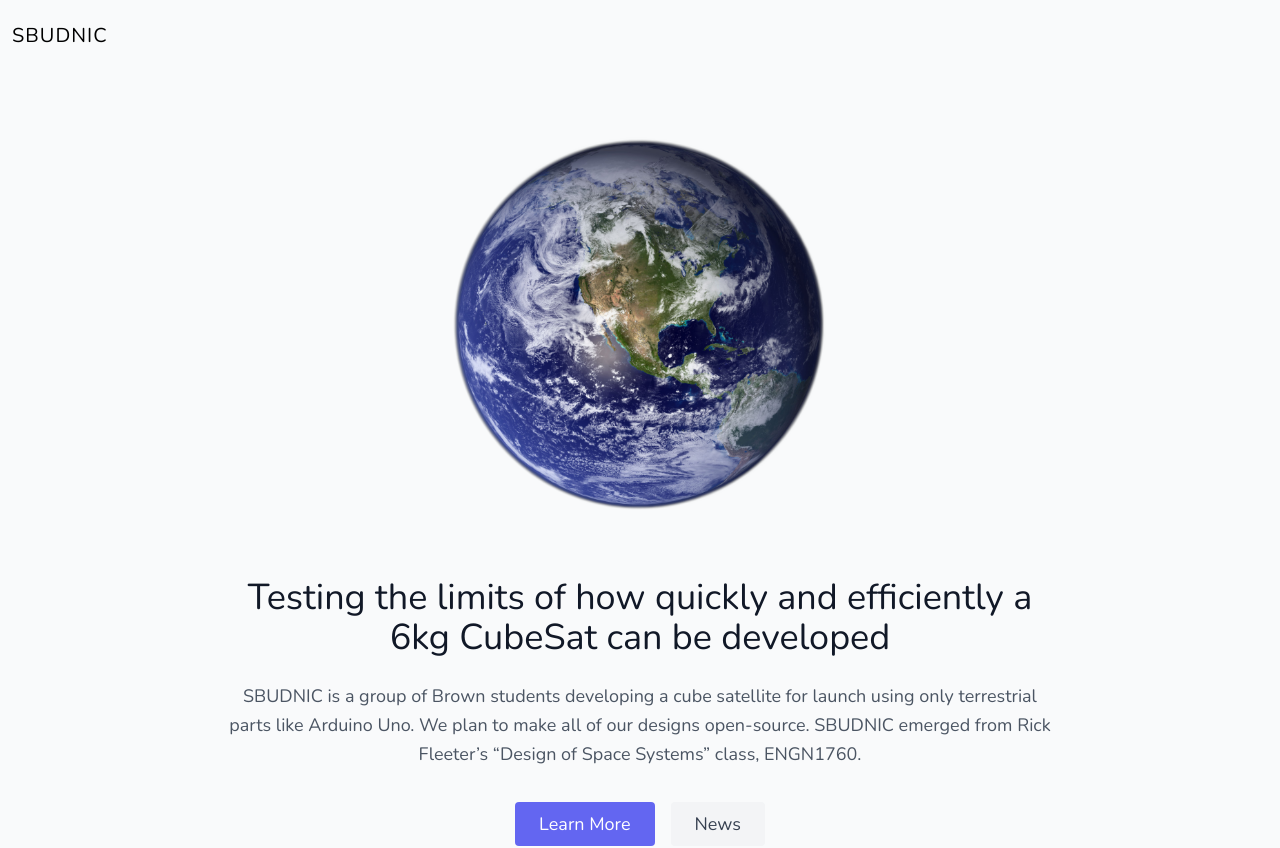
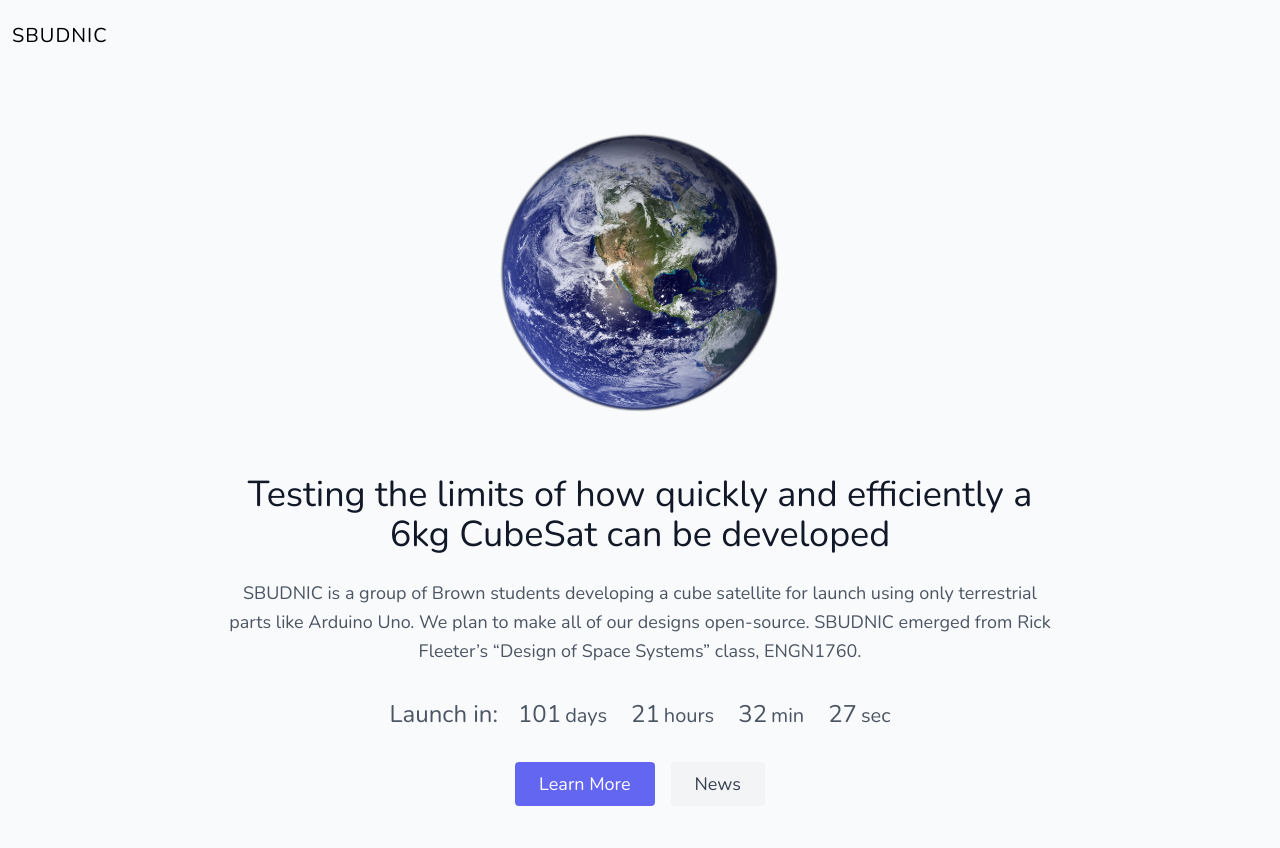
Before and after one commit to benkilimnik/SBUDNIC, a React (Create React App) app: page / in a window 1280 px wide. Shown: the top 848 px of the page. Built offline with nearby package versions, Linux system fonts and the light colour scheme; what @tailwindcss/typography would draw is missing.

Commit message:
update homepage

```diff
--- a/src/components/Footer.js
+++ b/src/components/Footer.js
@@ -1,11 +1,11 @@
 import React from "react"
-import { FontAwesomeIcon } from "@fortawesome/react-fontawesome"
-import {
+// import { FontAwesomeIcon } from "@fortawesome/react-fontawesome"
+// import {
   // faLinkedinIn,
   // faTwitter,
   // faInstagramSquare,
-  faSkyatlas,
-} from "@fortawesome/free-brands-svg-icons"
+  // faSkyatlas,
+// } from "@fortawesome/free-brands-svg-icons"
 // import { space3 } from "./content/images"
 
 const Footer = () => {
@@ -45,8 +45,8 @@ const Footer = () => {
 
       <footer class="text-gray-600 body-font">
         <div class="container px-5 py-8 mx-auto flex items-center sm:flex-row flex-col">
-          <a href="test" class="flex title-font font-medium items-center md:justify-start justify-center text-gray-900">
-            <FontAwesomeIcon icon={faSkyatlas} size="lg" />
+          <a href="/" class="flex title-font font-medium items-center md:justify-start justify-center text-gray-900">
+            {/* <FontAwesomeIcon icon={faSkyatlas} size="lg" /> */}
             {/* <img
             className="w-1/12"
             src={space3}
--- a/src/components/ItemPages/Home.js
+++ b/src/components/ItemPages/Home.js
@@ -2,48 +2,48 @@ import React from "react"
 import Footer from "../Footer"
 import { Link } from "react-router-dom"
 import { space3 } from "../content/images"
-// import Countdown, { calcTimeDelta } from "react-countdown"
+import Countdown, { calcTimeDelta } from "react-countdown"
 
-// const renderer = ({ days, hours, minutes, seconds, completed }) => {
-//   return (
-//     <div className="flex flex-col items-center lg:items-start">
-//       <div className="grid grid-flow-col gap-5 pb-8 place-items-end auto-cols-max">
-//         <span className="text-xl md:text-3xl">Launch in:</span>
-//         <div className="md:text-xl">
-//           <span className="pr-1 text-xl md:text-3xl">
-//             <span>{days}</span>
-//           </span>
-//           days
-//         </div>
-//         <div className="md:text-xl">
-//           <span className="px-1 text-xl md:text-3xl">
-//             <span>{hours}</span>
-//           </span>
-//           hours
-//         </div>
-//         <div className="md:text-xl">
-//           <span className="px-1 text-xl md:text-3xl">
-//             <span> {minutes}</span>
-//           </span>
-//           min
-//         </div>
-//         <div className="md:text-xl">
-//           <span className="px-1 text-xl md:text-3xl">
-//             <span>{seconds}</span>
-//           </span>
-//           sec
-//         </div>
-//       </div>
-//     </div>
-//   )
-// }
+const renderer = ({ days, hours, minutes, seconds, completed }) => {
+  return (
+    <div className="flex flex-col items-center lg:items-start">
+      <div className="grid grid-flow-col gap-5 pb-8 place-items-end auto-cols-max">
+        <span className="text-xl md:text-2xl">Launch in:</span>
+        <div className="md:text-xl">
+          <span className="pr-1 text-xl md:text-2xl">
+            <span>{days}</span>
+          </span>
+          days
+        </div>
+        <div className="md:text-xl">
+          <span className="px-1 text-xl md:text-2xl">
+            <span>{hours}</span>
+          </span>
+          hours
+        </div>
+        <div className="md:text-xl">
+          <span className="px-1 text-xl md:text-2xl">
+            <span> {minutes}</span>
+          </span>
+          min
+        </div>
+        <div className="md:text-xl">
+          <span className="px-1 text-xl md:text-2xl">
+            <span>{seconds}</span>
+          </span>
+          sec
+        </div>
+      </div>
+    </div>
+  )
+}
 
 const Home = () => (
   <>
     <section class="text-gray-600 body-font">
       <div class="container mx-auto flex px-5 py-8 items-center justify-center flex-col">
         <img
-          class="lg:w-2/6 md:w-3/6 w-5/6 mb-10 object-cover object-center rounded"
+          class="lg:w-3/12 md:w-3/6 w-5/6 mb-10 object-cover object-center rounded"
           alt="hero"
           // src="https://dummyimage.com/720x600"
           src={space3}
@@ -56,12 +56,12 @@ const Home = () => (
           <p class="mb-8 text-lg leading-relaxed">
           SBUDNIC is a group of Brown students developing a cube satellite for launch using only terrestrial parts like Arduino Uno. We plan to make all of our designs open-source. SBUDNIC emerged from Rick Fleeter’s “Design of Space Systems” class, ENGN1760.
           </p>
-          {/* <div className="flex justify-center">
+          <div className="flex justify-center">
             <Countdown
               date={Date.now() + calcTimeDelta("2021-11-01T00:00:00").total}
               renderer={renderer}
             />
-          </div> */}
+          </div>
           <div class="flex justify-center">
             <Link to="/about" class="inline-flex text-white bg-indigo-500 border-0 py-2 px-6 focus:outline-none hover:bg-indigo-600 rounded text-lg">
               Learn More
--- a/src/components/Navbar.js
+++ b/src/components/Navbar.js
@@ -48,7 +48,7 @@ export default function Navbar({ navItems }) {
                     className="flex items-center px-4 py-2 leading-snug btn btn-ghost btn-sm"
                     to={`${nav.navItem}`}
                   >
-                    <span className="tracking-wider title-font text-md">
+                    <span className="tracking-wider text-md title-font">
                       {nav.navItem}
                     </span>
                   </NavLink>
--- a/src/components/content/team.js
+++ b/src/components/content/team.js
@@ -1,34 +1,35 @@
-// import { sbudnic, space3, rick, dheraj, daniel, marco } from "../content/images"
-import {  space3 } from "../content/images"
+import { space3, rick, dheraj, daniel, marco } from "../content/images"
+// import {  space3 } from "../content/images"
 
 const team = [
   {
     id: 1,
     title: "Rick Fleeter",
-    subtitle: "The resident space guy on the School of Engineering faculty since 2002. Brown AB 1976, PhD 1981 in engineering. Started building small satellites with Amsat while at Brown in the 1970s. During the 1980s and 1990s wrote several books and book chapters, taught professional courses and started a company all dedicated to making small satellites a reality. In addition to working at Brown I'm a visiting professor at La Sapienza in Rome, Italy where I live with my wife, Esther. I raced bicycles at Brown and still an avid rider and bike commuter in both countries.",
+    // subtitle: "The resident space guy on the School of Engineering faculty since 2002. Brown AB 1976, PhD 1981 in engineering. Started building small satellites with Amsat while at Brown in the 1970s. During the 1980s and 1990s wrote several books and book chapters, taught professional courses and started a company all dedicated to making small satellites a reality. In addition to working at Brown I'm a visiting professor at La Sapienza in Rome, Italy where I live with my wife, Esther. I raced bicycles at Brown and still an avid rider and bike commuter in both countries.",
+    subtitle: "Bio here",
     category: "Faculty Advisor",
-    image: space3,
+    image: rick,
   },
   {
     id: 2,
     title: "Marco Cross",
     subtitle: "Hardware isn't hard.",
     category: "Lead Engineer",
-    image: space3,
+    image: marco,
   },
   {
     id: 3,
     title: "Dheraj Ganjikunta",
     subtitle: "Placeholder",
     category: "Project Manager",
-    image: space3,
+    image: dheraj,
   },
   {
     id: 4,
     title: "Daniel",
     subtitle: "My super interesting bio about me, myself, and I",
     category: "Thermal4, Communications4",
-    image: space3,
+    image: daniel,
   },
 
   {
```
Also changed, not shown: 1 other file (tests, documents, lock files or other folders).
